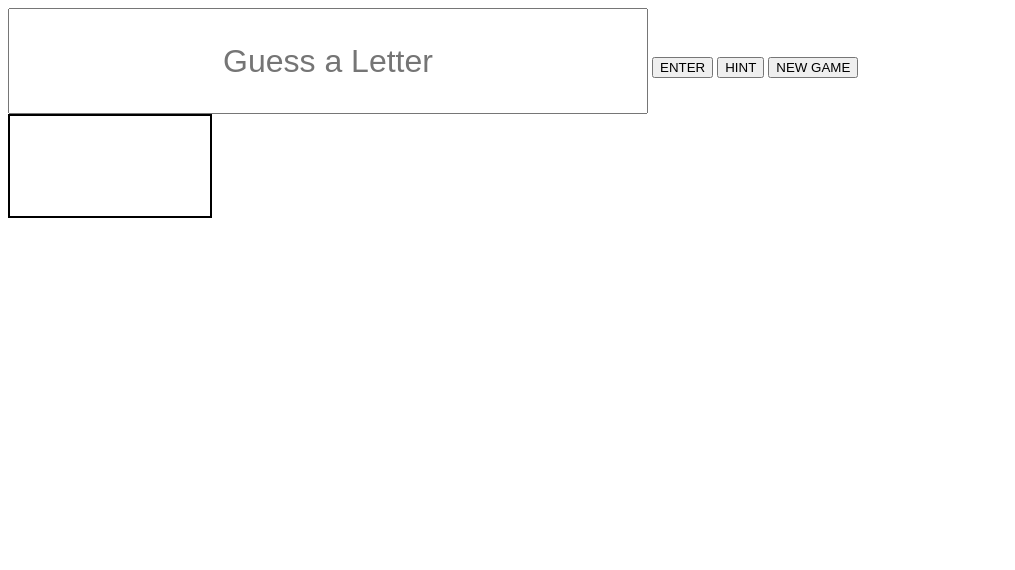
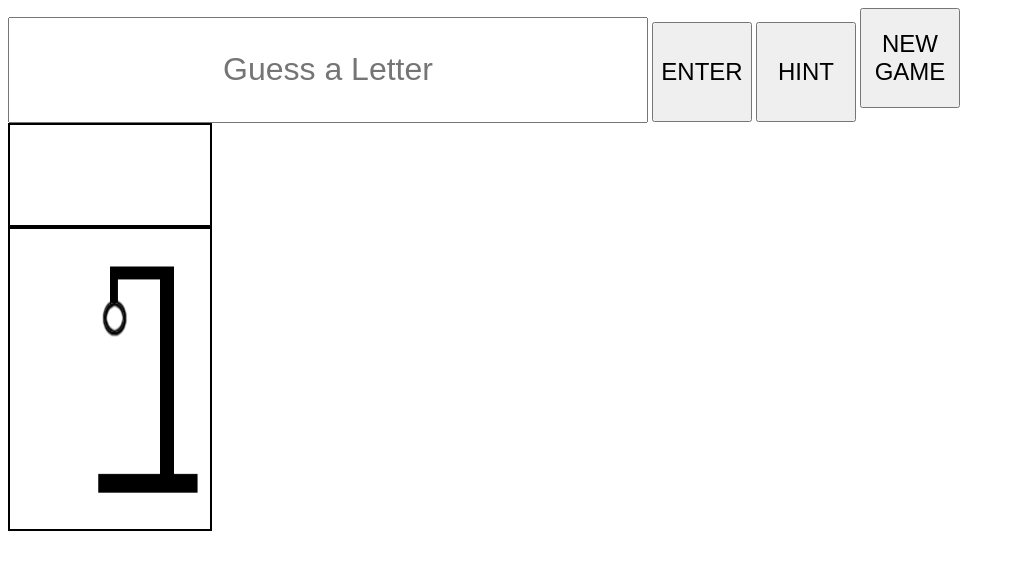
Before and after one commit to acappello459/Hangman, a plain HTML site: page index.html in a window 1280 px wide. Both pictures are taken after a click on the button "ENTER". Shown: the whole page, without its empty margins (0-1015 px from the left). Drawn offline with nearby package versions, Linux system fonts and the light colour scheme; files that its build step writes are made by us from their sources.

Commit message:
adding functionality for the hangman photos

```diff
--- a/index.html
+++ b/index.html
@@ -12,6 +12,7 @@
       <button type="button" id='hint' name="button">HINT</button>
       <button type="button" id='newGame' name="button">NEW GAME</button>
       <div id="usedLetters"></div>
+      <div id='picture'></div>
       <!-- <div id="word"></div>
       <div id="hint">
         <div id="hintAnswer"></div>
--- a/index.js
+++ b/index.js
@@ -4,16 +4,17 @@
 var body = document.getElementsByTagName('body')[0];
 var input = document.getElementById('input');
 var enter = document.getElementById('enter');
-var usedLetter = document.getElementById('usedLetters')
-var newGame = document.getElementById('newGame')
-// var alert = document.createElement('alert');
+var usedLetter = document.getElementById('usedLetters');
+var newGame = document.getElementById('newGame');
+var picture = document.getElementById('picture');
+var hint = document.getElementById('hint')
 
 // window.addEventListener('load', alert('Would you like to play a game'))
 
 
 
 class Word{
-  constructor(word, hint){
+  constructor(word, hint, photo){
     this.word = word;
     this.hint = hint;
   }
@@ -32,7 +33,7 @@ class WordList{
   // }
 }
 
-var word1 = new Word("NEW YORK YANKEES", "SPORTS TEAM");
+var word1 = new Word("NEW YORK YANKEES", "SPORTS TEAM", );
 var word2 = new Word("ALBANY", "STATE CAPITAL");
 var word3 = new Word("ABRAHAM LINCOLN", "US PRESIDENT");
 var word4 = new Word("BUENOS AIRES", "WORLD CAPITAL");
@@ -61,7 +62,8 @@ var randomWord = a.wordArray[randomNumber].word;
 var randomHint = a.wordArray[randomNumber].hint;
 var usedLetters = [];
 var remainingLetters = randomWord.length;
-var counter = 5;
+var counter = 0;
+// var images = [hangman0.png, hangman1.png, hangman2.png, hangman3.png, hangman4.png, hangman5.png, hangman6.png ]
 
 function startGame(){
   console.log(randomWord)
@@ -75,35 +77,45 @@ function startGame(){
     brick.style.height = '100px';
     brick.style.border = "2px solid"
     brick.style.display = "inline-block";
-    brick.style.marginLeft = '5px'
+    brick.style.margin = '5px 5px'
     brick.style.overflow = 'hidden'
     body.appendChild(brick)
 
   if(randomWord[i] == ' '){
     brick.style.border = ''
+    remainingLetters--;
   }
 }
 }
 
 function checkLetter(){
+  var result = false;
+  if(input.value )
   for(let i=0; i<randomWord.length;i++){
     if(input.value.toUpperCase() == randomWord[i]){
       document.getElementById('brick'+[i]).innerHTML = randomWord[i]
       document.getElementById('brick'+[i]).style.fontSize = '2em'
       document.getElementById('brick'+[i]).style.textAlign = 'center'
       remainingLetters--;
+      result = true;
       // console.log(remainingLetters)
       // document.getElementById('brick'+[i]).style.padding = '10px auto'
-    }
-    }
+        }
+      }
+      if(result == false){
+        counter++;
+        picture.style.backgroundImage = "url("+"stylesheets/images/hangman"+[counter]+".png"+")"
+        console.log(counter);
+      }
     if(remainingLetters === 0){
       alert("congratulations you win!");
   }
-  counter--;
-  console.log(counter)
+
+
   usedLetters.push(input.value)
   usedLetter.innerHTML += input.value
 }
+
 
 newGame.addEventListener('click', startGame);
 newGame.addEventListener('click',function display(){
--- a/stylesheets/_wrapper.scss
+++ b/stylesheets/_wrapper.scss
@@ -69,3 +69,29 @@
   border: 2px solid;
   font-size: 2em;
 }
+
+#hint{
+  height: 100px;
+  width: 100px;
+  font-size: 1.5em;
+}
+#enter{
+  height: 100px;
+  width: 100px;
+  font-size: 1.5em;
+}
+#newGame{
+  height: 100px;
+  width: 100px;
+  font-size: 1.5em;
+  text-align: center;
+
+}
+
+#picture{
+  height: 300px;
+  width: 200px;
+  border: 2px solid;
+  background-image: url('/home/acapp459/Desktop/JS/capstone/stylesheets/images/hangman0.png');
+  background-size: 100% 100%;
+}
```
